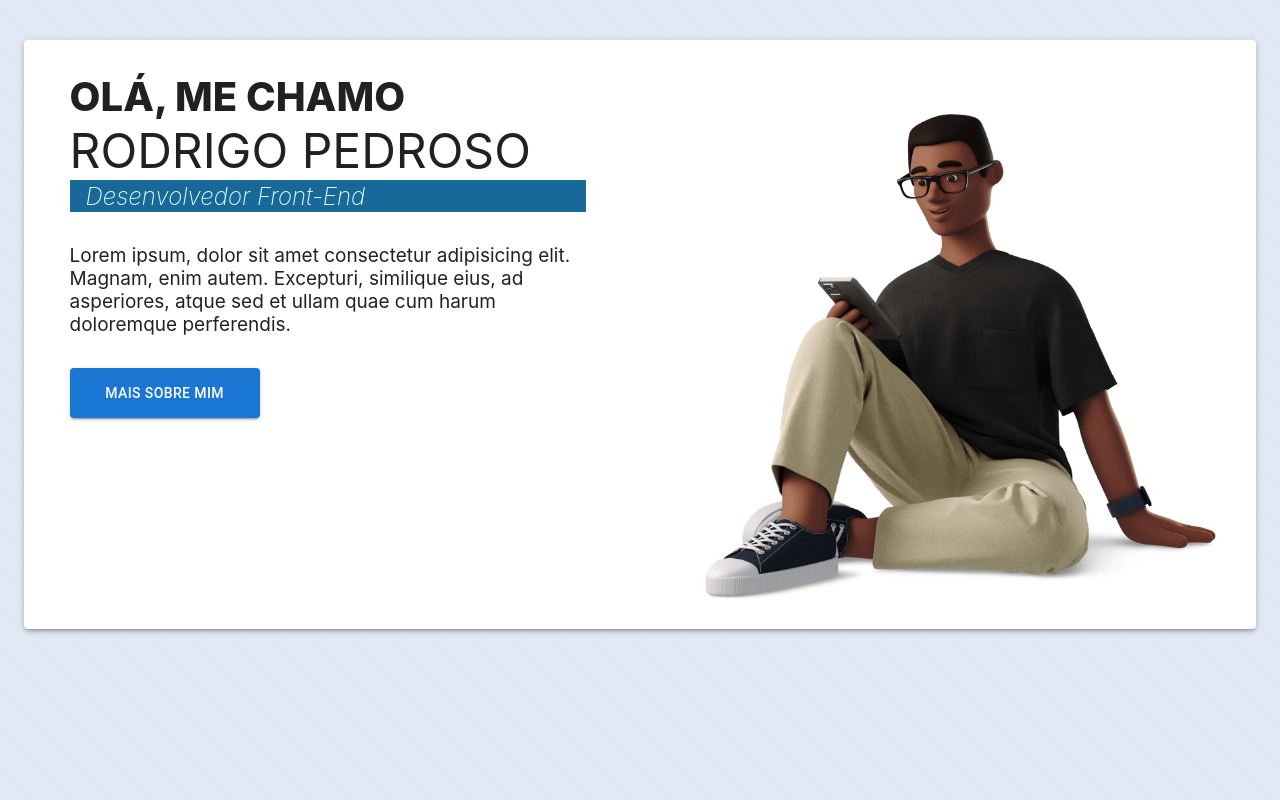
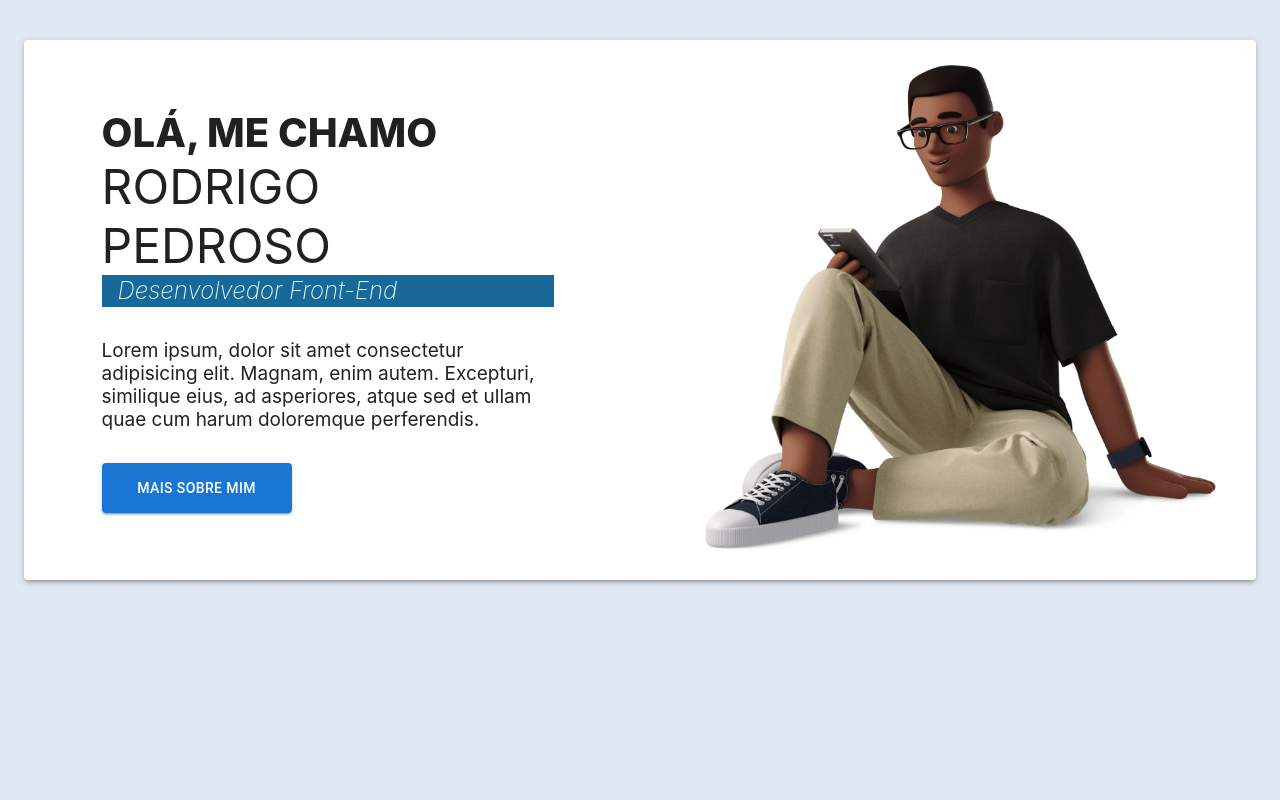
Before and after one commit to R0drigo-Pedroso/portfolio, a React (Create React App) app: page / in a window 1280 px wide. Built offline with nearby package versions, Linux system fonts and the light colour scheme.

Commit message:
Atualização

```diff
--- a/src/Components/Home/Home.jsx
+++ b/src/Components/Home/Home.jsx
@@ -10,6 +10,7 @@ const Home = () => {
     <Grid container spacing={2}>
       <Grid className={estilos.textoNome} item xs={12} md={6} sm={12}>
         <article className={estilos.boxTexto}>
+          <section>
             <aside>
               <h2>Olá, Me Chamo </h2>
             </aside>
@@ -27,6 +28,7 @@ const Home = () => {
             <Button className={estilos.CTA} variant="contained">
               mais sobre mim
             </Button>
+          </section>
         </article>
       </Grid>
       <Grid className={estilos.textoImg} item xs={12} md={6} sm={12}>
--- a/src/Components/Home/Home.module.css
+++ b/src/Components/Home/Home.module.css
@@ -9,8 +9,7 @@
 .boxTexto {
     width: 85%;
     margin: auto;
-    margin-top: 2rem;
-    margin-bottom: 2rem;
+    padding: 2rem;
 }
 
     aside h1 {
@@ -61,6 +60,6 @@
 }
 
 img {
-    margin-top: 8%;
+    /* margin-top: 8%; */
     width: 100%;
 }
```
Lines whose indentation alone changed are shown as unchanged.
